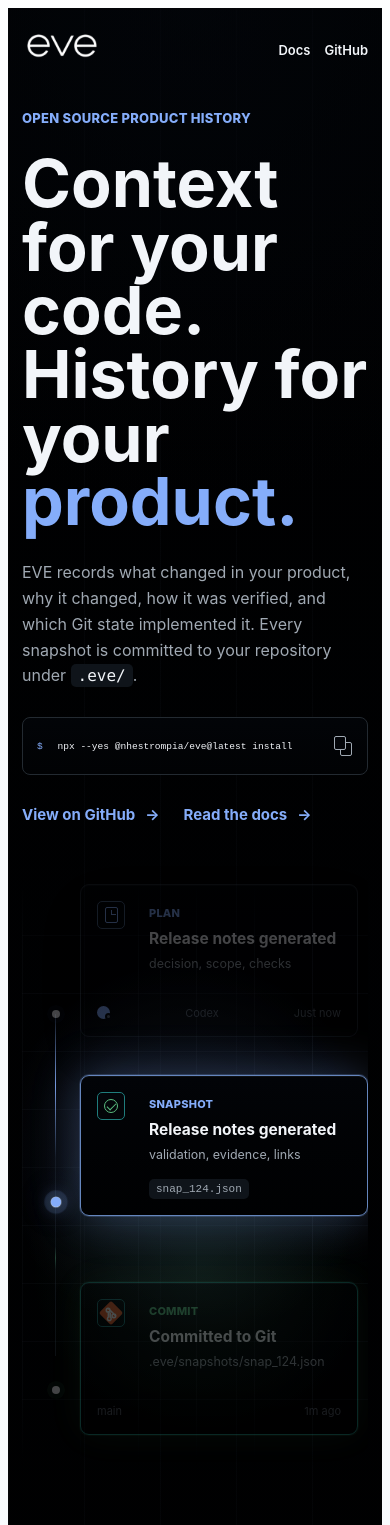
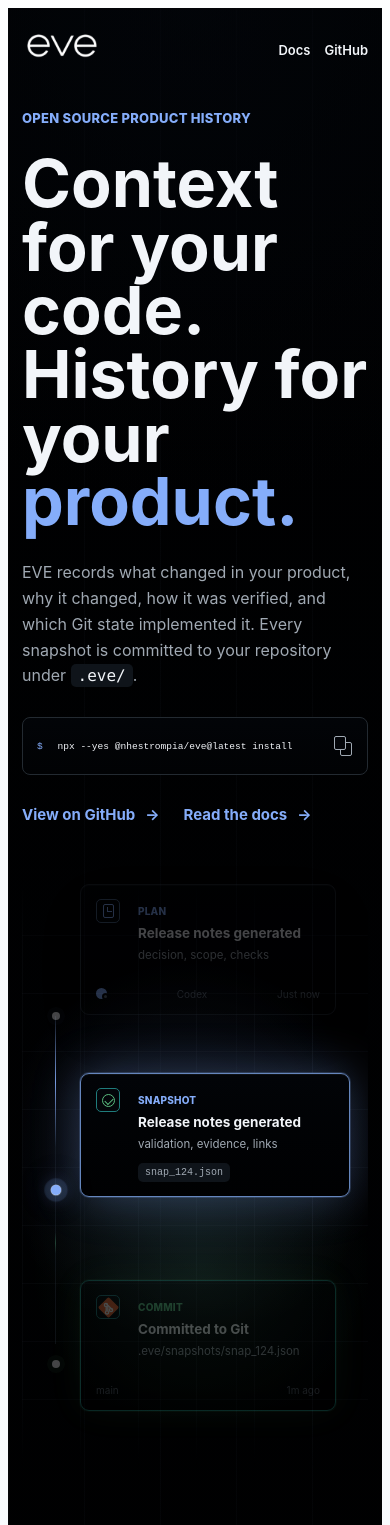
Before and after one commit to nhestrompia/eve, a Next.js app in the folder site/: page / in a window 390 px wide. Shown: the top 1525 px of the page. Built offline with nearby package versions, Linux system fonts and the light colour scheme; what fumadocs-ui would draw is missing.

Commit message:
Compact landing hero flow cards

```diff
--- a/site/app/global.css
+++ b/site/app/global.css
@@ -492,7 +492,7 @@
 }
 
 .eve-flow-stage::before {
-  inset: 44px 18px 42px;
+  inset: 48px 46px 58px 6px;
   border-radius: 999px;
   background:
     linear-gradient(90deg, oklch(0.75 0.12 263 / 0.08), transparent 45%),
@@ -511,15 +511,15 @@
 }
 
 .eve-flow-path {
-  --eve-flow-end: 356px;
-  --eve-flow-mid: 178px;
+  --eve-flow-end: 348px;
+  --eve-flow-mid: 174px;
   position: absolute;
-  top: 198px;
-  bottom: 150px;
-  left: 160px;
+  top: 190px;
+  bottom: 128px;
+  left: 296px;
   width: 1px;
   background: oklch(0.35 0.026 252 / 0.28);
-  z-index: 1;
+  z-index: 4;
 }
 
 .eve-flow-path span,
@@ -541,12 +541,12 @@
 
 .eve-flow-path span[data-path='plan-snapshot'] {
   top: 0;
-  height: 134px;
+  height: 136px;
 }
 
 .eve-flow-path span[data-path='snapshot-commit'] {
-  top: 222px;
-  height: 134px;
+  top: 214px;
+  height: 136px;
   color: oklch(0.72 0.13 154 / 0.9);
   animation-name: eve-path-snapshot-commit;
 }
@@ -567,13 +567,13 @@
 }
 
 .eve-flow-path i[data-dot='snapshot'] {
-  top: 178px;
+  top: 174px;
   box-shadow: 0 0 0 5px oklch(0.75 0.12 263 / 0.14);
   animation-name: eve-dot-snapshot;
 }
 
 .eve-flow-path i[data-dot='commit'] {
-  top: 356px;
+  top: 348px;
   box-shadow: 0 0 0 5px oklch(0.72 0.13 154 / 0.14);
   animation-name: eve-dot-commit;
 }
@@ -596,9 +596,9 @@
   position: absolute;
   z-index: 3;
   display: grid;
-  grid-template-columns: 38px minmax(0, 1fr);
-  gap: 14px;
-  width: 254px;
+  grid-template-columns: 30px minmax(0, 1fr);
+  gap: 12px;
+  width: 226px;
   border: 1px solid var(--eve-home-line);
   border-radius: 9px;
   background:
@@ -606,7 +606,7 @@
   box-shadow:
     inset 0 1px 0 oklch(1 0 0 / 0.045),
     0 22px 58px oklch(0 0 0 / 0.24);
-  padding: 18px 20px;
+  padding: 14px 16px;
   color: var(--eve-home-text);
   opacity: 0.28;
   transform: translate3d(0, 0, 0);
@@ -616,27 +616,27 @@
 
 .eve-flow-node-plan {
   top: 58px;
-  left: 24px;
+  left: 18px;
 }
 
 .eve-flow-node-snapshot {
-  top: 264px;
-  left: 16px;
-  width: 274px;
+  top: 256px;
+  left: 14px;
+  width: 238px;
   animation-name: eve-node-snapshot-active;
 }
 
 .eve-flow-node-commit {
-  top: 500px;
-  left: 24px;
+  top: 468px;
+  left: 18px;
   animation-name: eve-node-commit-active;
 }
 
 .eve-flow-icon {
   position: relative;
   display: inline-flex;
-  width: 28px;
-  height: 28px;
+  width: 24px;
+  height: 24px;
   align-items: center;
   justify-content: center;
   border: 1px solid color-mix(in oklch, var(--eve-home-blue) 44%, var(--eve-home-line));
@@ -652,15 +652,15 @@
 }
 
 .eve-flow-icon[data-icon='plan']::before {
-  width: 13px;
-  height: 16px;
+  width: 11px;
+  height: 14px;
   border: 1.5px solid currentColor;
   border-radius: 2px;
 }
 
 .eve-flow-icon[data-icon='plan']::after {
-  top: 8px;
-  right: 8px;
+  top: 7px;
+  right: 7px;
   width: 5px;
   height: 5px;
   border-left: 1.5px solid currentColor;
@@ -674,16 +674,16 @@
 }
 
 .eve-flow-icon[data-icon='snapshot']::before {
-  width: 14px;
-  height: 14px;
+  width: 13px;
+  height: 13px;
   border: 1.5px solid currentColor;
   border-radius: 999px;
 }
 
 .eve-flow-icon[data-icon='snapshot']::after {
-  top: 10px;
-  left: 9px;
-  width: 9px;
+  top: 9px;
+  left: 8px;
+  width: 8px;
   height: 5px;
   border-bottom: 1.5px solid currentColor;
   border-left: 1.5px solid currentColor;
@@ -696,8 +696,8 @@
 }
 
 .eve-git-logo svg {
-  width: 24px;
-  height: 24px;
+  width: 21px;
+  height: 21px;
   overflow: visible;
 }
 
@@ -722,7 +722,7 @@
 
 .eve-flow-node-copy > span {
   color: var(--eve-home-blue);
-  font-size: 11px;
+  font-size: 10px;
   font-weight: 780;
   letter-spacing: 0.02em;
   text-transform: uppercase;
@@ -734,26 +734,26 @@
 
 .eve-flow-node strong {
   display: block;
-  margin-top: 8px;
-  font-size: 15.5px;
+  margin-top: 6px;
+  font-size: 13.5px;
   line-height: 1.25;
 }
 
 .eve-flow-node p {
-  margin: 7px 0 0;
+  margin: 5px 0 0;
   color: var(--eve-home-muted);
-  font-size: 12.5px;
+  font-size: 11.5px;
   line-height: 1.45;
 }
 
 .eve-flow-node code {
   display: inline-flex;
-  margin-top: 14px;
+  margin-top: 10px;
   border-radius: 5px;
   background: oklch(0.19 0.014 252);
   padding: 4px 7px;
   color: var(--eve-home-muted);
-  font-size: 11px;
+  font-size: 10px;
 }
 
 .eve-flow-meta {
@@ -762,15 +762,15 @@
   align-items: center;
   justify-content: space-between;
   gap: 12px;
-  margin-top: 18px;
+  margin-top: 12px;
   color: var(--eve-home-faint);
-  font-size: 11px;
+  font-size: 10px;
 }
 
 .eve-codex-avatar {
   position: relative;
-  width: 13px;
-  height: 13px;
+  width: 11px;
+  height: 11px;
   border-radius: 999px;
   background: var(--eve-home-blue);
 }
@@ -789,11 +789,11 @@
 
 .eve-flow-note {
   position: absolute;
-  right: 0;
+  right: 2px;
   z-index: 3;
-  width: 124px;
+  width: 116px;
   color: color-mix(in oklch, var(--eve-home-blue) 70%, var(--eve-home-muted));
-  font-size: 14px;
+  font-size: 13px;
   font-style: italic;
   line-height: 1.35;
   opacity: 0.22;
@@ -803,8 +803,8 @@
 .eve-flow-note::before {
   position: absolute;
   top: 0.78em;
-  right: calc(100% + 12px);
-  width: 58px;
+  right: calc(100% + 10px);
+  width: 42px;
   height: 1px;
   background: linear-gradient(90deg, transparent, currentColor);
   content: "";
@@ -814,7 +814,7 @@
 .eve-flow-note::after {
   position: absolute;
   top: calc(0.78em - 2px);
-  right: calc(100% + 68px);
+  right: calc(100% + 56px);
   width: 5px;
   height: 5px;
   border: 0;
@@ -825,16 +825,16 @@
 }
 
 .eve-flow-note[data-note='why'] {
-  top: 124px;
+  top: 122px;
 }
 
 .eve-flow-note[data-note='evidence'] {
-  top: 342px;
+  top: 320px;
   animation-name: eve-note-snapshot-active;
 }
 
 .eve-flow-note[data-note='git'] {
-  top: 550px;
+  top: 532px;
   color: color-mix(in oklch, var(--eve-home-green) 64%, var(--eve-home-muted));
   animation-name: eve-note-commit-active;
 }
@@ -1573,34 +1573,35 @@
   }
 
   .eve-flow-path {
-    --eve-flow-end: 376px;
-    --eve-flow-mid: 188px;
-    top: 162px;
-    bottom: 116px;
+    --eve-flow-end: 348px;
+    --eve-flow-mid: 174px;
+    top: 164px;
+    bottom: 128px;
     left: 33px;
   }
 
   .eve-flow-path span[data-path='plan-snapshot'] {
-    height: 144px;
+    height: 132px;
   }
 
   .eve-flow-path span[data-path='snapshot-commit'] {
-    top: 232px;
-    height: 144px;
+    top: 216px;
+    height: 132px;
   }
 
   .eve-flow-path i[data-dot='snapshot'] {
-    top: 188px;
+    top: 174px;
   }
 
   .eve-flow-path i[data-dot='commit'] {
-    top: 376px;
+    top: 348px;
   }
 
   .eve-flow-node {
     left: 58px;
-    width: calc(100% - 68px);
-    padding: 16px;
+    width: calc(100% - 90px);
+    max-width: 262px;
+    padding: 14px 15px;
   }
 
   .eve-flow-node-plan {
@@ -1608,12 +1609,13 @@
   }
 
   .eve-flow-node-snapshot {
-    top: 226px;
-    width: calc(100% - 58px);
+    top: 224px;
+    width: calc(100% - 76px);
+    max-width: 278px;
   }
 
   .eve-flow-node-commit {
-    top: 430px;
+    top: 428px;
   }
 
   .eve-flow-note {
```
